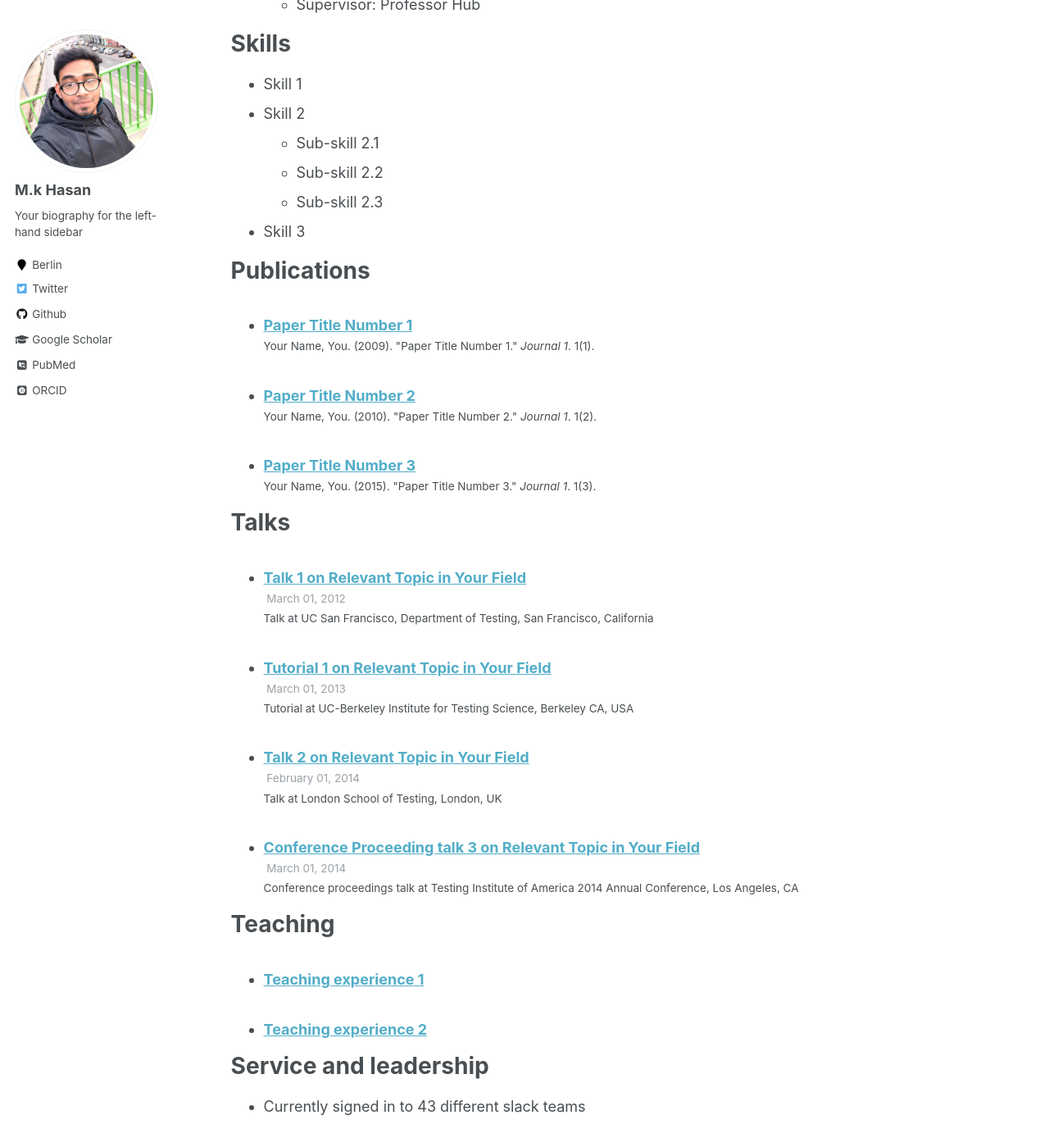
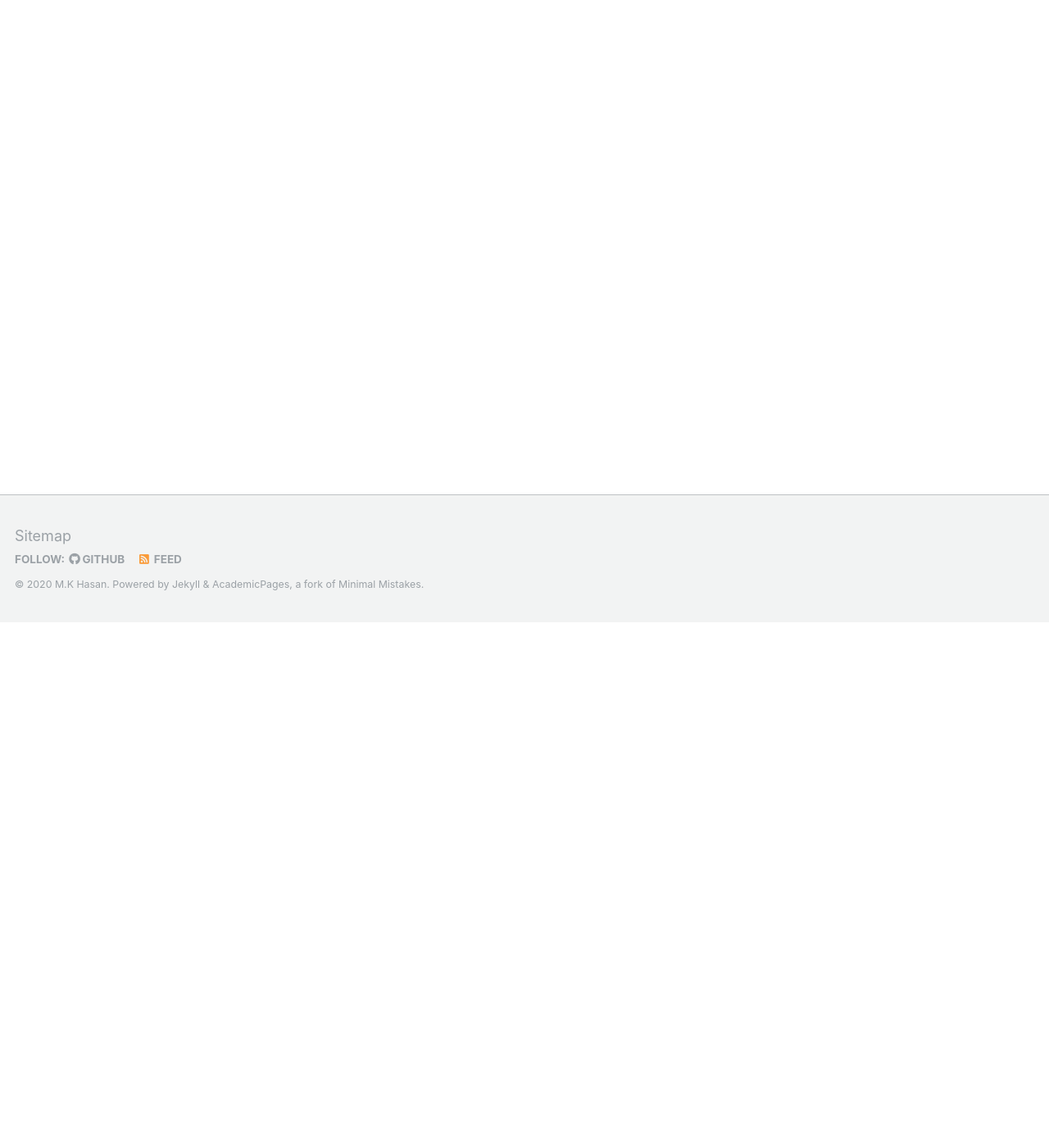
Before and after one commit to mk-hasan/mk-hasan.github.io, a Jekyll site: the page built from _pages/cv.md, in a window 1280 px wide and 1400 px high, scrolled down 641 px. Shown: the whole window at 82% size. Built offline with Jekyll 4.4.1, drawn with Linux system fonts in a browser that asks for light colours; some web fonts are replaced; some of the changed text lies outside the part shown.

```diff
--- a/_pages/cv.md
+++ b/_pages/cv.md
@@ -13,47 +13,10 @@ Education
 ======
 * B.S. in GitHub, GitHub University, 2012
 * M.S. in Jekyll, GitHub University, 2014
-* Ph.D in Version Control Theory, GitHub University, 2018 (expected)
 
 Work experience
 ======
-* Summer 2015: Research Assistant
-  * Github University
-  * Duties included: Tagging issues
-  * Supervisor: Professor Git
 
-* Fall 2015: Research Assistant
-  * Github University
-  * Duties included: Merging pull requests
-  * Supervisor: Professor Hub
 
 Skills
 ======
-* Skill 1
-* Skill 2
-  * Sub-skill 2.1
-  * Sub-skill 2.2
-  * Sub-skill 2.3
-* Skill 3
-
-Publications
-======
-  <ul>{% for post in site.publications %}
-    {% include archive-single-cv.html %}
-  {% endfor %}</ul>
-
-Talks
-======
-  <ul>{% for post in site.talks %}
-    {% include archive-single-talk-cv.html %}
-  {% endfor %}</ul>
-
-Teaching
-======
-  <ul>{% for post in site.teaching %}
-    {% include archive-single-cv.html %}
-  {% endfor %}</ul>
-
-Service and leadership
-======
-* Currently signed in to 43 different slack teams
```
